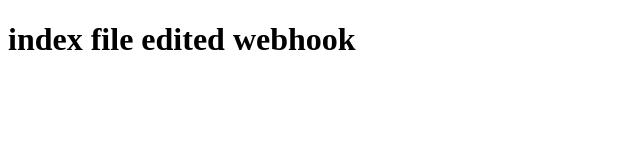
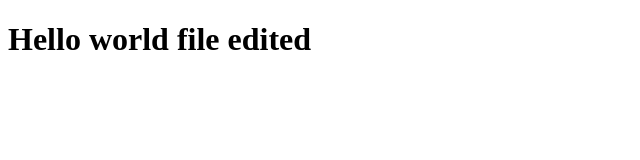
Before and after one commit to Fattehali/program, a plain HTML site: page index.html in a window 1280 px wide. Shown: the whole page, without its empty margins (0-640 px from the left). Drawn offline with Linux system fonts and the light colour scheme.

Commit message:
Update index.html

```diff
--- a/index.html
+++ b/index.html
@@ -2,7 +2,7 @@
 <html>
 <body>
 
-<h1>index file edited webhook</h1>
+<h1>Hello world file edited</h1>
 
 
 </body>
```
